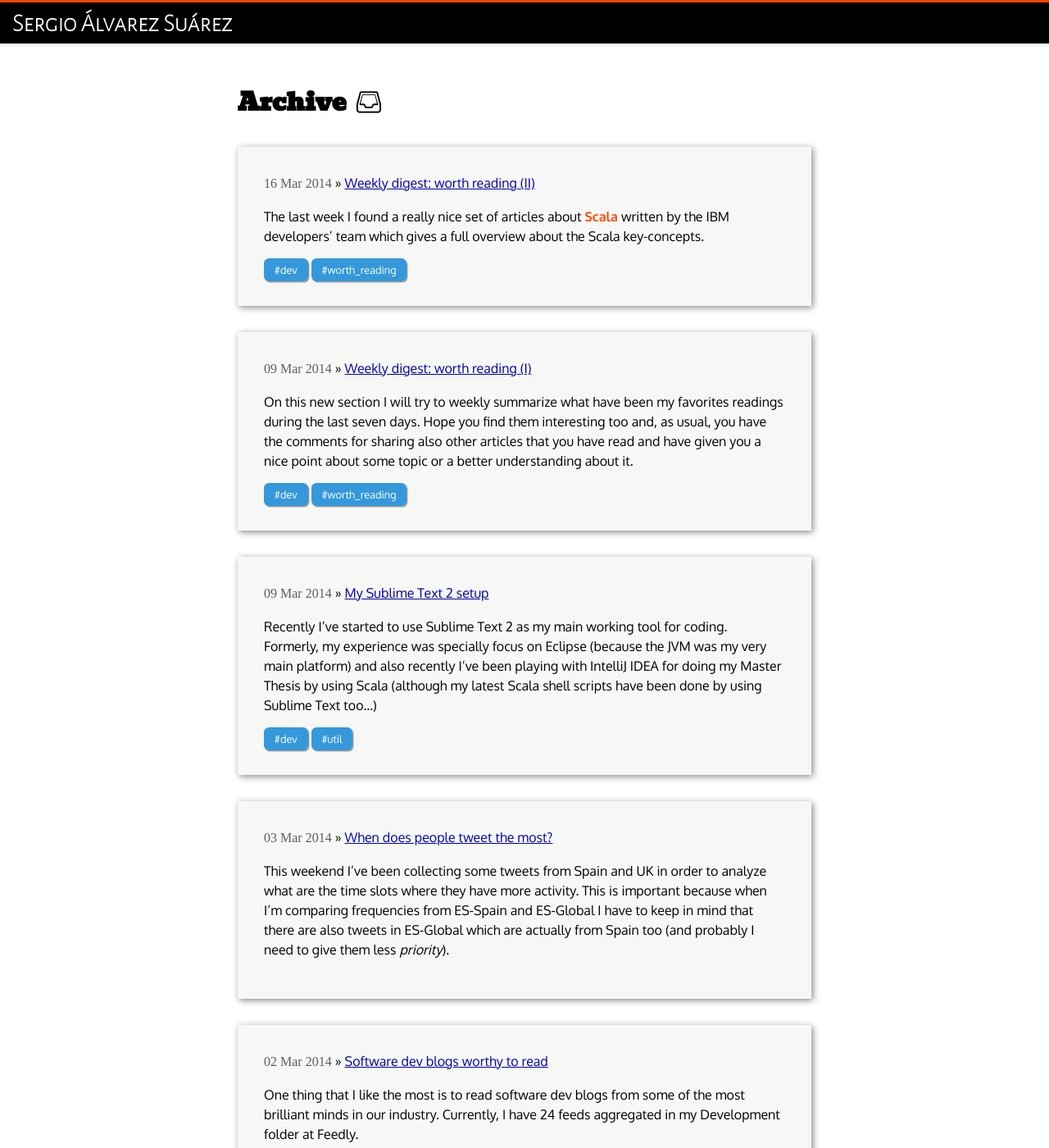
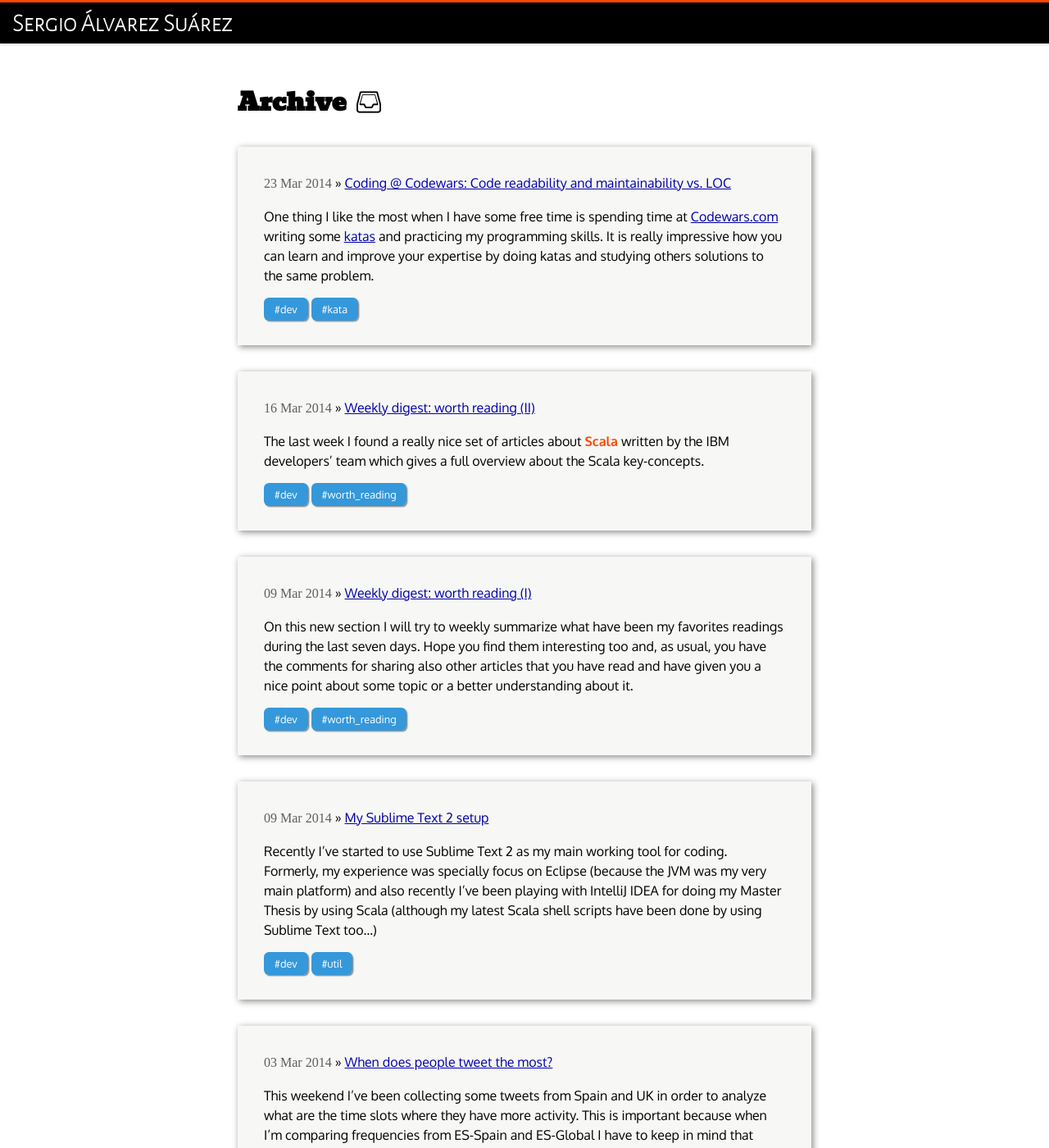
Before and after one commit to sergioalvz/sergioalvz.github.io, a Jekyll site: the page built from archive/index.html, in a window 1280 px wide and 1400 px high. Shown: the whole window at 82% size. Built offline with Jekyll 4.4.1, drawn with Linux system fonts in a browser that asks for light colours; nearby versions of some CDN libraries; some web fonts are replaced; Markdown is read by kramdown in place of the engine named in the settings; the list of posts is cut into pages by our own code; some of the changed lines change nothing that is shown.

Commit message:
Publish post

`````diff
--- /dev/null
+++ b/_posts/2014-03-23-coding-at-codewars-readability.md
@@ -0,0 +1,162 @@
+---
+layout: post
+title: "Coding @ Codewars: Code readability and maintainability vs. LOC"
+date: 2014-03-23
+tags: dev kata
+---
+
+One thing I like the most when I have some free time is spending time at [Codewars.com](http://www.codewars.com/) writing some [katas](http://en.wikipedia.org/wiki/Kata_\(programming\)) and practicing my programming skills. It is really impressive how you can learn and improve your expertise by doing katas and studying others solutions to the same problem.
+
+The last week I saw an interesting situation when I was resolving a kata about how to validate coordinates (longitude and latitude values) from an input string.
+
+This is the kata description:
+
+````
+You need to create a function that will validate if given parameters are
+valid geographical coordinates.
+
+Valid coordinates look like the following: "23.32353342, -32.543534534"
+
+Latitude (which is first float) can be between 0 and 90, positive or negative.
+Longitude (which is second float) can be between 0 and 180, positive or negative.
+
+Coordinates can only contain digits, or one of the following symbols
+(including space after comma) -, .
+
+There should be no space between the minus "-" sign and the digit after it.
+
+Here are some valid coordinates:
+
+-23, 25
+24.53525235, 23.45235
+04, -23.234235
+43.91343345, 143
+4, -3
+And some invalid ones:
+
+23.234, - 23.4234
+2342.43536, 34.324236
+N23.43345, E32.6457
+99.234, 12.324
+6.325624, 43.34345.345
+0, 1,2
+0.342q0832, 1.2324
+````
+
+Regex.
+
+Sure you have also thought that this is a simple problem for resolving by using regular expressions. First of all, I'll show you what my solution was, and then I'll explain other folks' solutions that present interesting points about which might be the better approach in a real world problem (IMHO, of course).
+
+### Sergio's solution
+
+````javascript
+function isValidCoordinates(coordinates){
+  var regex = /^((-)?[0-9]+(\.[0-9]+)?\,\s(-)?[0-9]+(\.[0-9]+)?)$/
+  if(regex.test(coordinates)){
+    var c = coordinates.split(" ").map(parseFloat);
+    return c[0] <= 90 && c[0] >= -90 && c[1] <= 180 && c[1] >= -180;
+  }
+  return false;
+}
+````
+
+Here I tried to use the power of regex for the initial input validation. The pattern rejects those inputs which do not contain valid float numbers or not respect the required format. Then, I split the input for checking whether the coordinates are valid latitude and longitude.
+
+The goal of this approach is to make quality code (maintainable and readable) but without make it too verbose with unnecessary lines of code (which actually make a worse approach).
+
+<div class="info">
+<p>I do not ever said that this is the best possible solution. This is just <strong>my solution</strong>.</p>
+</div>
+
+### Most valued solution
+
+````javascript
+function isValidCoordinates(coordinates){
+  return !!coordinates.match(/^-?([90]|[0-8][0-9]|[0-9])(\.\d+)?,\s-?([180]|[1][0-7][0-9]|\d{1,2})(\.\d+)?$/);
+}
+````
+
+Here you are the most valued solution by the folks of Codewars. Obviously, this works perfectly. Just one line of code. Fast. Efficient.
+
+But, imagine that now latitude and longitude change their ranges (*yep, I know the probability of this happens... just an example*). Do you want to be the bugfixer guy that have to change that almost-magic line of code? Well, in this case the regex is not impossible to understand, but there are cases where the regular expression is so complex that no one can take care of it. Nobody understand it.
+
+You can find [many discussions](http://programmers.stackexchange.com/a/113243) on Internet trying to explain when you should use or not regular expressions. I see regex as a really important feature for solving several problems, but when I'm writing code which are going to be read and modified by other colleagues, I try to do it in the most self-explanatory way that I can, and regular expressions do not usually fit in terms of readability...
+
+
+### Most verbose solution
+
+````javascript
+function isValidCoordinates(c){
+
+    // check if there is an invalid character in the string
+    // find the positions of the comma in the string
+    var commapos = -1;
+    var spacepos = -1;
+    var dotcount = 0;
+    var minuspos = -1;
+    for (var i=0; i<c.length; i++) {
+        if (invalidChar(c[i])) return false; // check for invalid characters
+        if (c[i] === ".") {
+            if (dotcount != 0) return false;
+            dotcount++;
+        }else if (c[i] === ",") {
+            if (commapos === -1) commapos = i, dotcount = 0;
+            else return false; // we have more than one comma
+        }else if (c[i] === " ") {
+            if (spacepos != -1) return false;
+            spacepos = i;
+        }else if (c[i] === "-"){
+            if (minuspos != -1) return false;   //if we have more than one - in one of the numbers
+            if (commapos === -1) {
+                if (i != 0 ) return false; //-not at the correct position
+                minuspos = i;
+            } else {
+                if (i != commapos + 2) return false; //-not at the correct position
+                minuspos = i;
+            }
+        }
+    }
+
+    //check if there is a space next to the comma
+    if (spacepos != commapos+1) return false;
+
+    // find Strings corresponding to latitude and longitude
+    // check if they are within the acceptable boundries
+    var lat, long;
+
+    if (c[0] === "-") lat = -1 * parseFloat(c.substring(1,commapos));
+    else lat  = parseFloat(c.substring(0,commapos));
+    if (-90 > lat || lat> 90) return false;
+
+    if (c[commapos+2] === "-") long = -1 * parseFloat(c.substring(commapos+3));
+    else long = parseFloat(c.substring(commapos+2));
+    console.log(long);
+    if(-180 > long || long > 180) return false;
+
+    return true;
+
+}
+
+// checks if the given char is invalid (different from : number, "," "-", ".")
+function invalidChar(char) {
+    var valid =[",", "-", "."];
+    if (isNaN(char) && valid.indexOf(char) === -1 ) return true;
+    return false;
+}
+````
+
+What a long code! I don't want to be either the guy who must fix this code if there are some requirements changes...
+
+I think this is the perfect example about how sometimes programmers make our own life complicated.
+
+It is not easy to see that both code fragments (most valued and this) are resolving the same problem, right?
+
+### Conclusion
+
+I hope you have understood the goal of this article. All of the previous examples work fine. But, in strictly mode, I like the approach of writing the less code possible, KISS, DRY, whatever... but also keeping in mind that your code is going to be maintained by someone (actually, that someone could be you at some time), and it is your responsibility, as a good software engineer, to make your code readable and maintainable.
+
+Really looking forward to see your thoughts about this topic!
+
+### Appendix
+
+I want to say many thanks to Nathan from Codewars for giving me the opportunity to use the kata and solutions for writing this post.
--- a/css/main.css
+++ b/css/main.css
@@ -97,8 +97,8 @@ h4 { font-size: 2em; color: rgb(0, 0, 0); margin: 1em 0; }
 }
 
 .info {
-  background-color: rgb(245, 205, 205);
-  border-left: 10px solid rgb(136, 0, 0);
+  background-color: rgb(221, 245, 205);
+  border-left: 10px solid rgb(60, 136, 0);
 }
 
 .warning {
@@ -203,15 +203,11 @@ ul.posts {
 
 /* standard */
 .post pre {
+  overflow-x: scroll;
   background-color: rgba(238, 238, 255, 0.1);
   border: 1px solid #ddd;
-  font-size: 1.2em;
+  font-size: 1.4em;
   padding: 1em;
-  white-space: -moz-pre-wrap !important; /* 1999+ Mozilla  */
-  white-space: -o-pre-wrap;              /* Opera 7 and up */
-  white-space: -pre-wrap;                /* Opera 4 thru 6 */
-  white-space: pre-wrap;                 /* CSS3 browsers  */
-  word-wrap: break-word;                 /* IE 5.5+ and up */
 }
 
 .post ul, .post ol { margin-left: 1.35em; }
`````
Also changed, not shown: _config.yml (line endings or trailing spaces).
